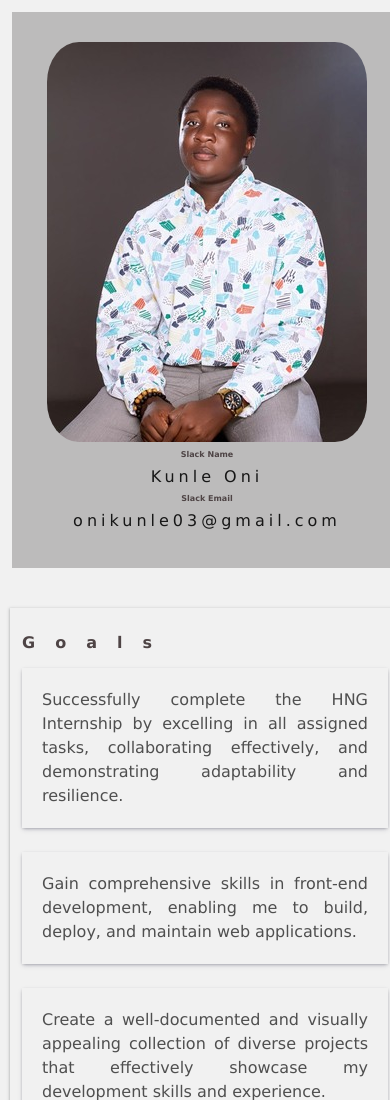
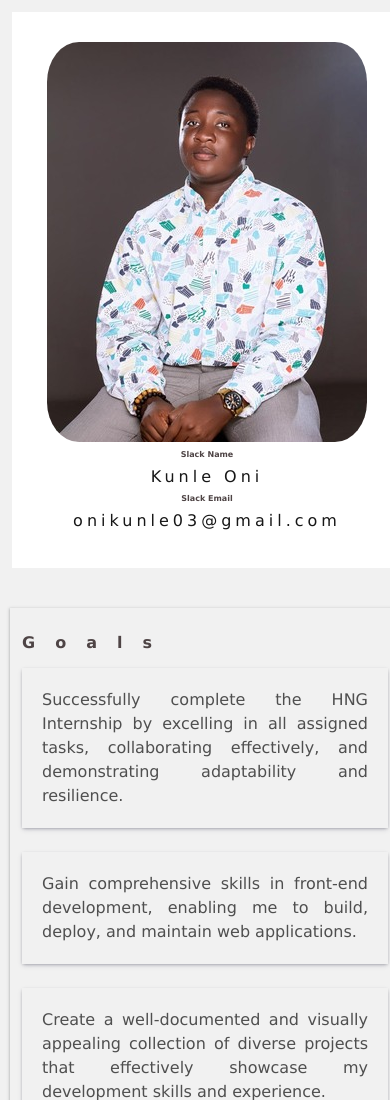
Before and after one commit to StephainG/HNG-Frontend-Task, a plain HTML site: page index.html in a window 390 px wide. Shown: the top 1100 px of the page. Drawn offline with Linux system fonts and the light colour scheme.

Commit message:
'update'

```diff
--- a/index.css
+++ b/index.css
@@ -158,13 +158,11 @@ body {
 @media screen and (max-width: 550px) {
     .project_image_div{
         width: 100%;
-        background: rgb(188, 187, 187);
         border-right-color: white;
         padding: 30px 0;
     }
 
     .project_image{
-        background: rgb(188, 187, 187);
         margin: 0;
     }
 
```
